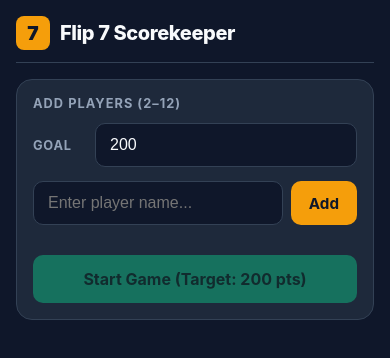
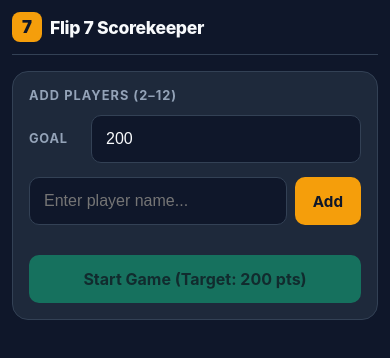
Before and after one commit to TeamTracer/flip7-scorekeeper, a plain HTML site: page index.html in a window 390 px wide. Drawn offline with Linux system fonts and the light colour scheme.

Commit message:
fixed UI alignment in smaller screens

```diff
--- a/index.html
+++ b/index.html
@@ -139,14 +139,16 @@
 
     /* Setup Screen */
     .input-row {
-      display: flex;
+      display: grid;
+      grid-template-columns: minmax(0, 1fr) auto;
       gap: 8px;
       margin-bottom: 14px;
+      align-items: stretch;
     }
 
     input[type="text"],
     input[type="number"] {
-      flex: 1;
+      width: 100%;
       background: var(--bg);
       border: 1px solid var(--border);
       border-radius: 10px;
@@ -154,6 +156,7 @@
       color: var(--text);
       font-size: 1rem;
       outline: none;
+      min-height: 48px;
     }
 
     input[type="text"]:focus,
@@ -162,7 +165,8 @@
     }
 
     .goal-setting {
-      display: flex;
+      display: grid;
+      grid-template-columns: 54px minmax(0, 1fr);
       align-items: center;
       gap: 8px;
       margin-bottom: 14px;
@@ -174,7 +178,46 @@
       font-weight: 700;
       letter-spacing: 0.06em;
       text-transform: uppercase;
-      min-width: 54px;
+      line-height: 1.2;
+    }
+
+    @media (max-width: 430px) {
+      .app {
+        padding: 12px;
+      }
+
+      header {
+        gap: 8px;
+        align-items: flex-start;
+      }
+
+      .brand {
+        gap: 8px;
+      }
+
+      .brand-badge {
+        width: 30px;
+        height: 30px;
+        font-size: 1.05rem;
+      }
+
+      h1 {
+        font-size: 1.1rem;
+      }
+
+      .header-actions {
+        gap: 6px;
+        flex-wrap: wrap;
+        justify-content: flex-end;
+      }
+
+      .btn-ghost,
+      .btn-danger-ghost,
+      .btn-primary,
+      .btn-success,
+      .btn-bust {
+        min-height: 44px;
+      }
     }
 
     .btn-primary {
```
